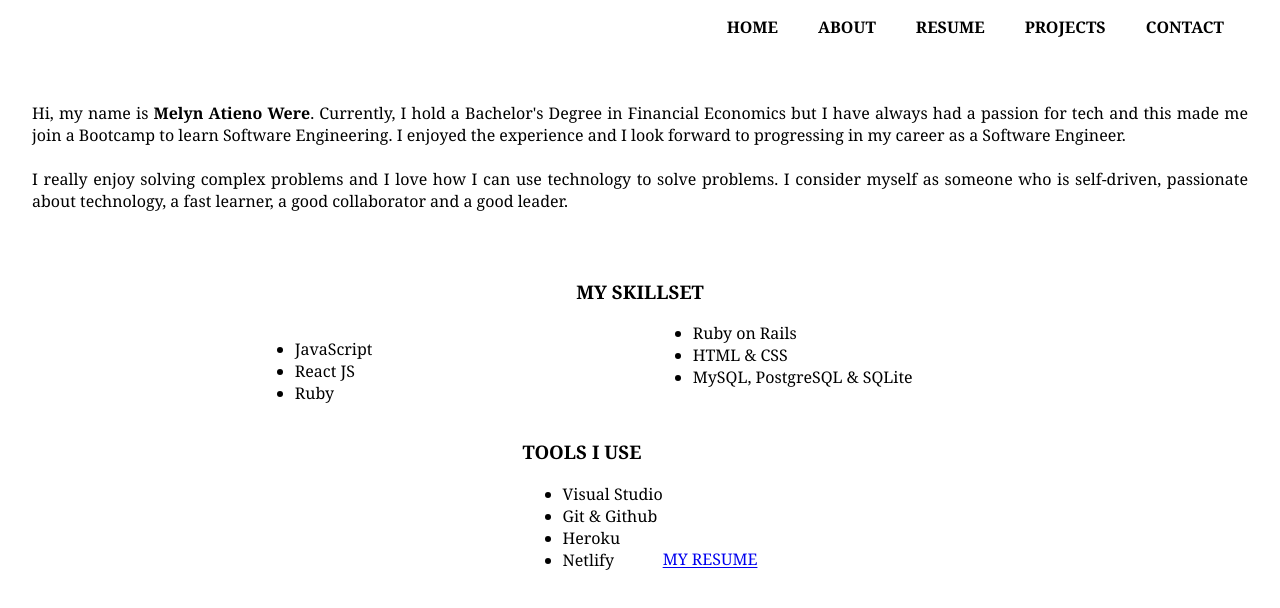
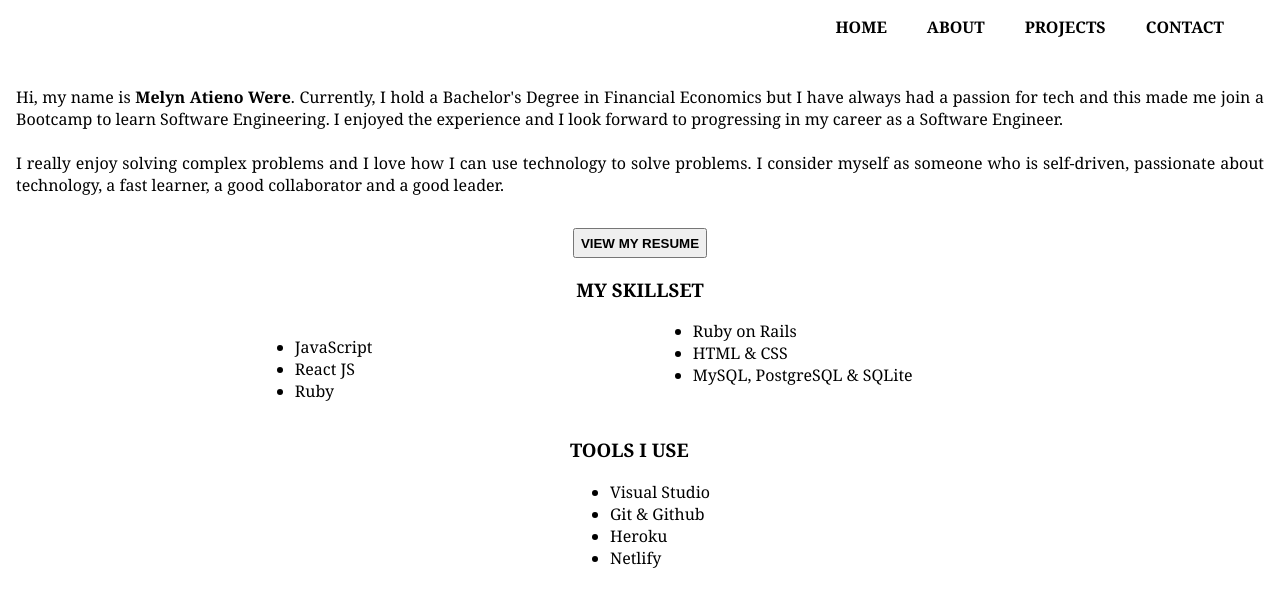
Before and after one commit to MelynAtieno/react-website-app, a React (Create React App) app: page /about in a window 1280 px wide. Shown: the top 608 px of the page. Built offline with nearby package versions, Linux system fonts and the light colour scheme.

Commit message:
add resume link to about page

```diff
--- a/src/App.js
+++ b/src/App.js
@@ -3,7 +3,7 @@ import Home from './Components/Home';
 import Navbar from './Components/Navbar';
 import { Routes, Route } from 'react-router-dom';
 import About from './Components/About';
-import Resume from './Components/Resume';
+
 import Projects from './Components/Projects';
 import Contact from './Components/Contact';
 
@@ -16,7 +16,6 @@ function App() {
         <Route path="/" element={<Home />}></Route>
         <Route path="/home" element={<Home />}> </Route>
         <Route path="/about" element={<About />}></Route>
-        <Route path="/resume" element={<Resume />}></Route>
         <Route path="/projects" element={<Projects />}></Route>
         <Route path="/contact" element={ <Contact />}></Route>
       </Routes>
--- a/src/Components/About.js
+++ b/src/Components/About.js
@@ -13,6 +13,10 @@ function About() {
         collaborator and a good leader.
       </p>
 
+      <button className='resume'><a className='resume-link' target="_blank" rel="noreferrer" href='https://docs.google.com/document/d/1P9ndnqdrqfuw5XtAsNyyb-4iR064dGjOWprlESY1KOo/edit?usp=sharing'>
+  <b>VIEW MY RESUME</b>
+</a>
+</button>
       <h3 className='skillset'><b>MY SKILLSET</b></h3>
       <div className='stack'>
 
@@ -42,9 +46,7 @@ function About() {
         <li>Netlify</li>
       </ul>
  </div>
-<a href='https://docs.google.com/document/d/1P9ndnqdrqfuw5XtAsNyyb-4iR064dGjOWprlESY1KOo/edit?usp=sharing'>
-  MY RESUME
-</a>
+
     </div>
   )
 }
--- a/src/Components/Navbar.js
+++ b/src/Components/Navbar.js
@@ -9,7 +9,7 @@ function Navbar() {
 
         <Link className='nav-item' to="/home"><b>HOME</b></Link>
         <Link className='nav-item' to="/about"><b>ABOUT</b></Link>
-        <Link className='nav-item' to="/resume"><b>RESUME</b></Link>
+
         <Link className='nav-item' to="/projects"><b>PROJECTS</b></Link>
 
         <Link className='nav-item' to="/contact"><b>CONTACT</b></Link>
--- a/src/Styles/About.css
+++ b/src/Styles/About.css
@@ -25,15 +25,24 @@
 
 }
 
+
 .about{
     display: inline-block;
     text-align: justify;
-    padding: 2em;
+    padding: 1em;
 
 }
 .abt-page{
     max-width: 100%;
     overflow: hidden;
+
+}
+.resume-link{
+    text-decoration: none;
+    color: black;
+}
+.resume{
+    height: 30px;
 
 }
 
```
